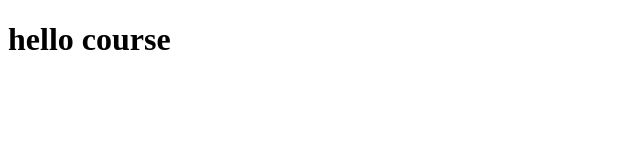
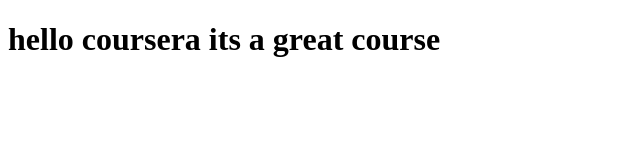
Before and after one commit to NickAlb/Coursera-test, a plain HTML site: page site/index.html in a window 1280 px wide. Shown: the whole page, without its empty margins (0-640 px from the left). Drawn offline with Linux system fonts and the light colour scheme.

Commit message:
small addition to our page content.

```diff
--- a/site/index.html
+++ b/site/index.html
@@ -4,6 +4,6 @@
 	<title>Hello coursera</title>
 	</head>
 	<body>
-	<h1>hello course</h1>
+	<h1>hello coursera its a great course</h1>
 	</body>
 	</html>
```
